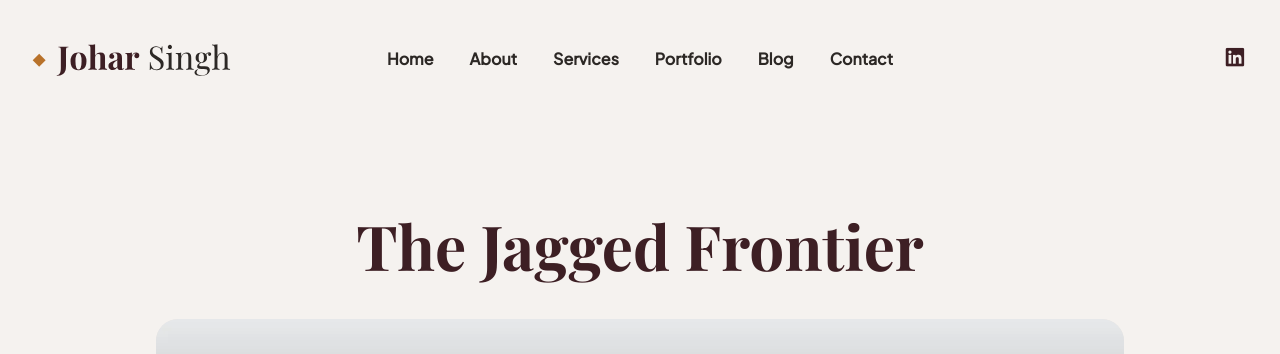
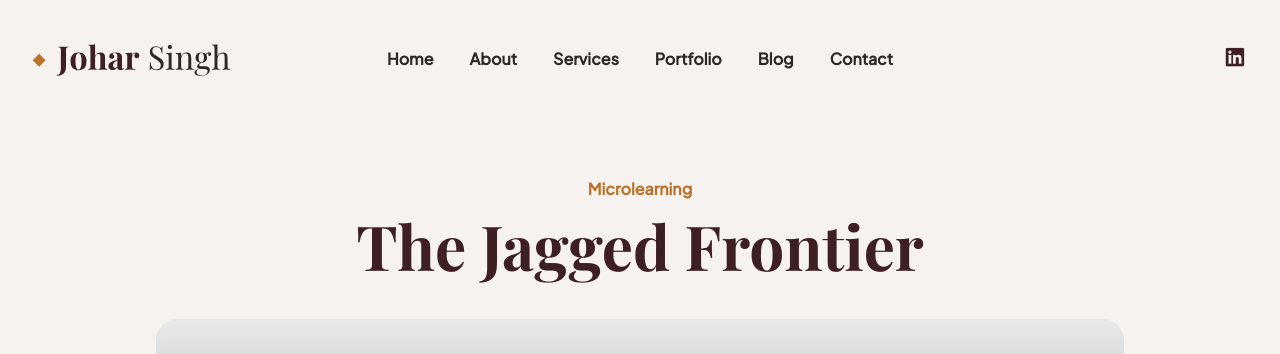
Before and after one commit to j0har/joharsingh.com, a Jekyll site: the page built from _projects/2026-01-01-jagged-frontier.md, in a window 1280 px wide and 1400 px high. Shown: the top 354 px of the window. Built offline with Jekyll 4.4.1, drawn with Linux system fonts in a browser that asks for light colours; some web fonts are replaced.

Commit message:
Refactor project styles for subtitle and links
Updated project subtitle and link styles to use new color variables.

```diff
--- a/_sass/4-layouts/_project.scss
+++ b/_sass/4-layouts/_project.scss
@@ -9,15 +9,13 @@
   text-align: center;
   line-height: 1;
 
-  .project-info__subtitle {
+.project-info__subtitle {
     display: inline-block;
     margin-bottom: 8px;
     font-size: 16px;
     line-height: 1.2;
     font-weight: 700;
-    background: var(--text-gradient);
-    -webkit-background-clip: text;
-    -webkit-text-fill-color: transparent;
+    color: var(--color-accent);
   }
 
   .project-info__title {
@@ -70,12 +68,11 @@
   color: var(--text-color);
   margin-bottom: 80px;
 
-  a {
+a {
     font-weight: 500;
-    border-bottom: 1px solid var(--border-color);
-
+    border-bottom: 1px solid var(--link-color);
     &:hover {
-      color: var(--link-color);
+      color: var(--link-color-hover);
       border-bottom-color: var(--link-color-hover);
     }
   }
```
